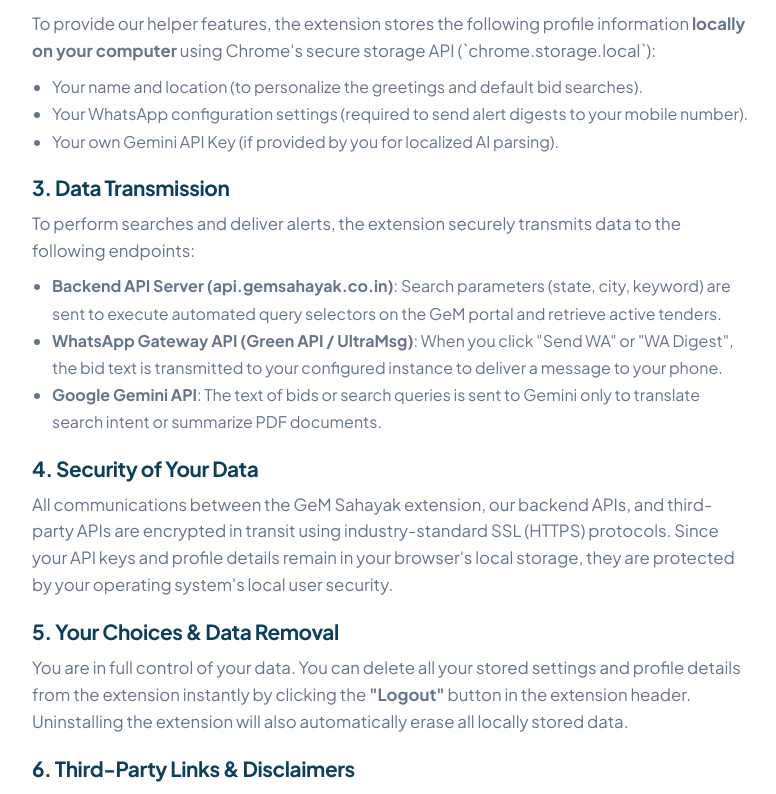
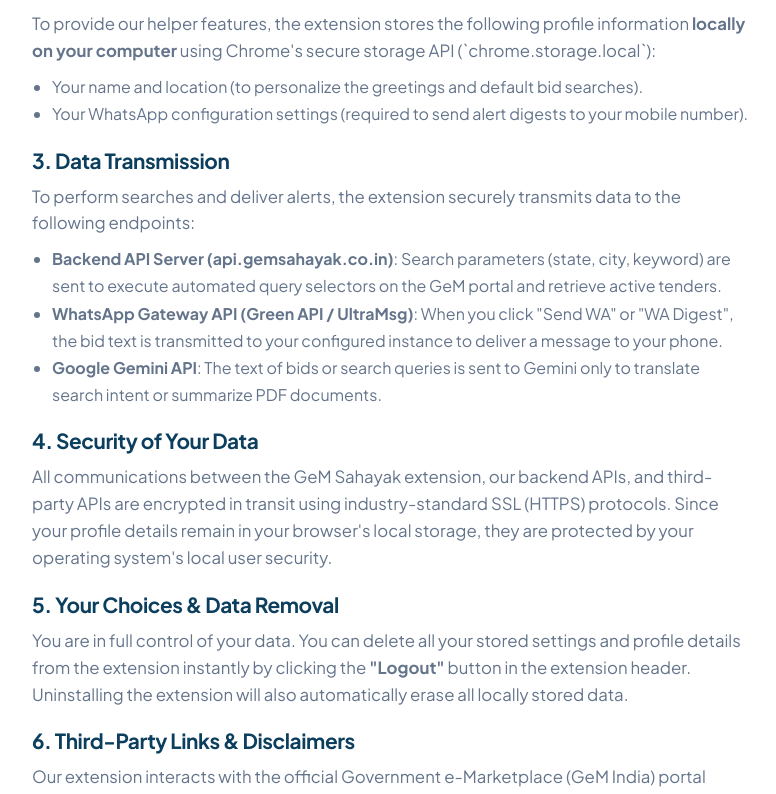
Before and after one commit to gem-sahayak/gem-sahayak-portal, a Next.js app: page /privacy in a window 1280 px wide. Shown: the part 525-1319 px from the top of the page, without its empty margins (248-1024 px from the left). Built offline with nearby package versions, Linux system fonts and the light colour scheme.

Commit message:
Update privacy policy to remove client-side API key references

```diff
--- a/src/app/privacy/page.tsx
+++ b/src/app/privacy/page.tsx
@@ -34,7 +34,6 @@
             <ul style={{ listStyle: "disc", marginLeft: "20px", marginTop: "8px", color: "#64748B" }}>
               <li>Your name and location (to personalize the greetings and default bid searches).</li>
               <li>Your WhatsApp configuration settings (required to send alert digests to your mobile number).</li>
-              <li>Your own Gemini API Key (if provided by you for localized AI parsing).</li>
             </ul>
           </section>
 
@@ -53,7 +52,7 @@
           <section>
             <h2 style={{ fontSize: "1.3rem", color: "#0C3E5E", marginBottom: "10px" }}>4. Security of Your Data</h2>
             <p style={{ color: "#64748B" }}>
-              All communications between the GeM Sahayak extension, our backend APIs, and third-party APIs are encrypted in transit using industry-standard SSL (HTTPS) protocols. Since your API keys and profile details remain in your browser's local storage, they are protected by your operating system's local user security.
+              All communications between the GeM Sahayak extension, our backend APIs, and third-party APIs are encrypted in transit using industry-standard SSL (HTTPS) protocols. Since your profile details remain in your browser's local storage, they are protected by your operating system's local user security.
             </p>
           </section>
 
```
